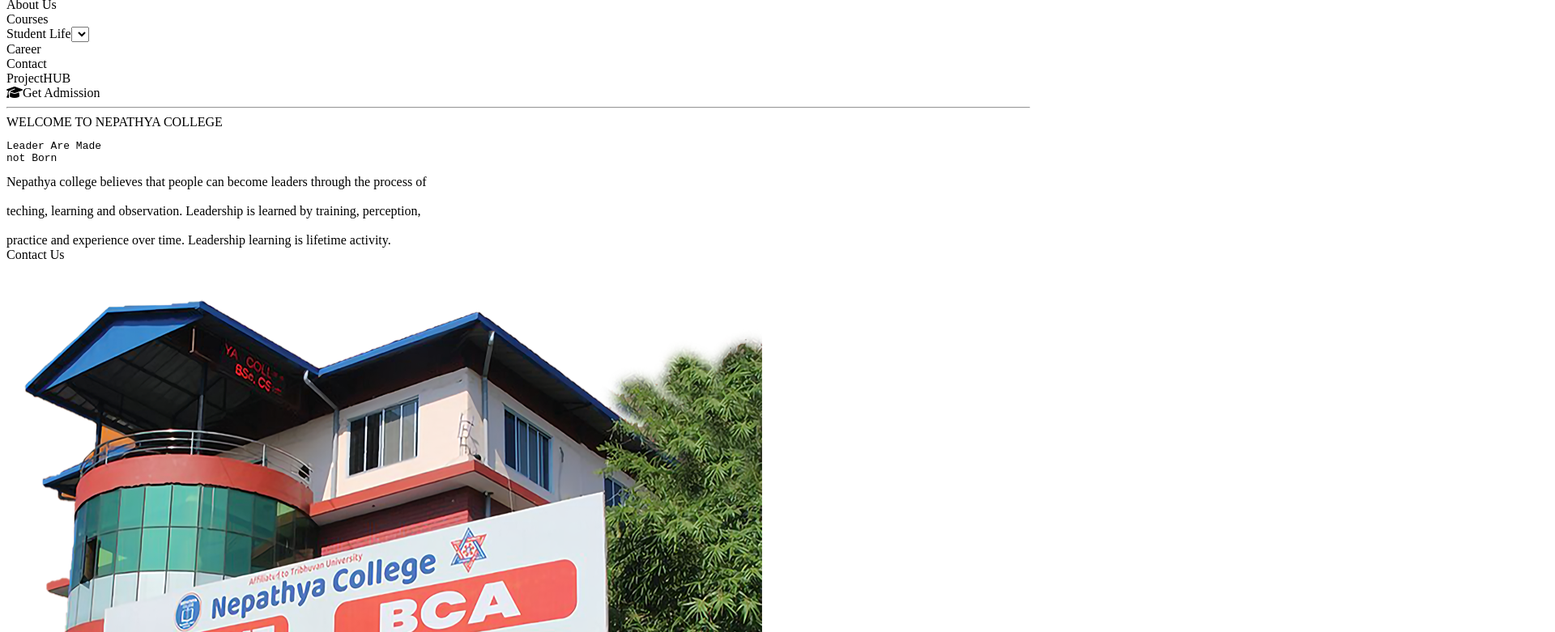
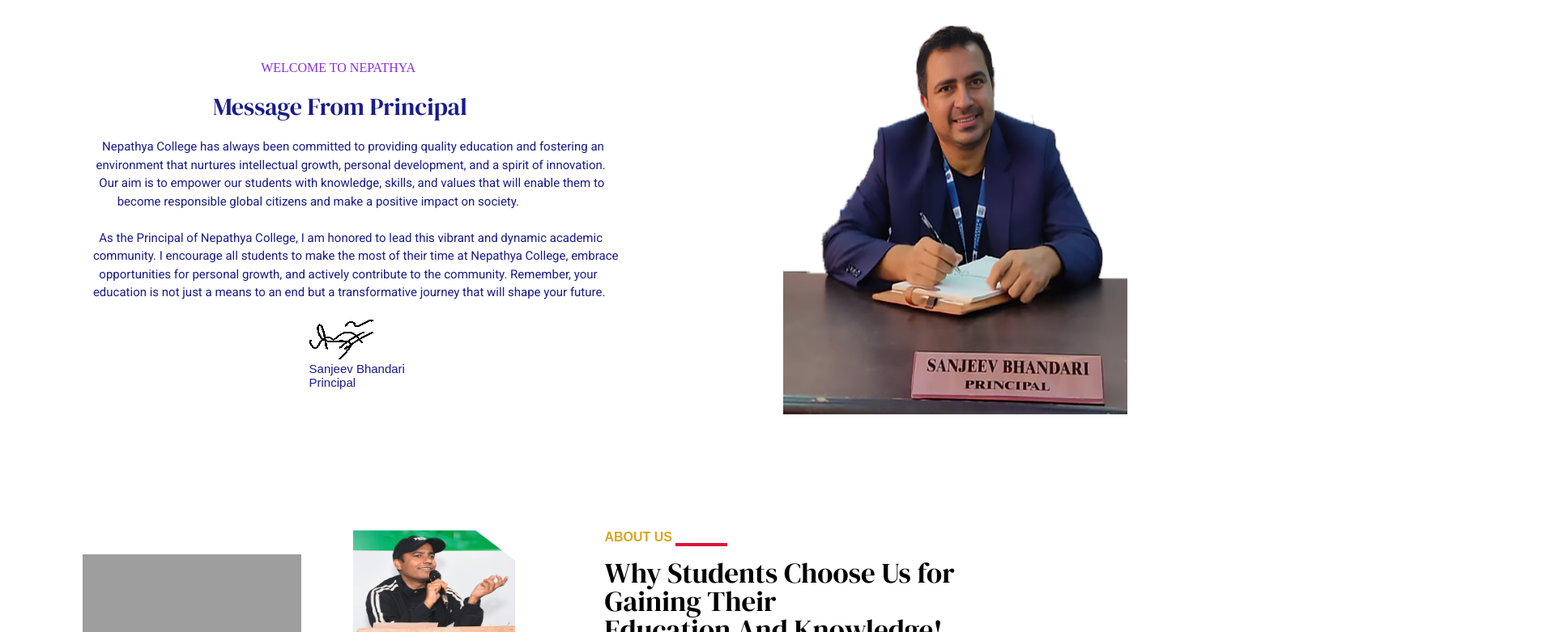
Before and after one commit to aadarsh-magar11/college_nepathya, a plain HTML site: page index.html in a window 1280 px wide. Shown: the part 772-1553 px from the top of the page at 81% size, 1920 px wide, since content can reach past the window. Drawn offline with Linux system fonts and the light colour scheme; grey boxes are pictures that could not be loaded; files whose address does not match are found by name; a web font is replaced by a local one.

Commit message:
Update index.html

```diff
--- a/index.html
+++ b/index.html
@@ -5,7 +5,7 @@
     <meta charset="UTF-8">
     <meta name="viewport" content="width=device-width, initial-scale=1.0">
     <title>Document</title>
-    <link rel="stylesheet" href="assi23.css">
+    <link rel="stylesheet" href="style.css">
     <link rel="stylesheet" href="https://cdnjs.cloudflare.com/ajax/libs/font-awesome/6.7.1/css/all.min.css"
         integrity="sha512-5Hs3dF2AEPkpNAR7UiOHba+lRSJNeM2ECkwxUIxC1Q/FLycGTbNapWXB4tP889k5T5Ju8fs4b1P5z/iB4nMfSQ=="
         crossorigin="anonymous" referrerpolicy="no-referrer" />
```
